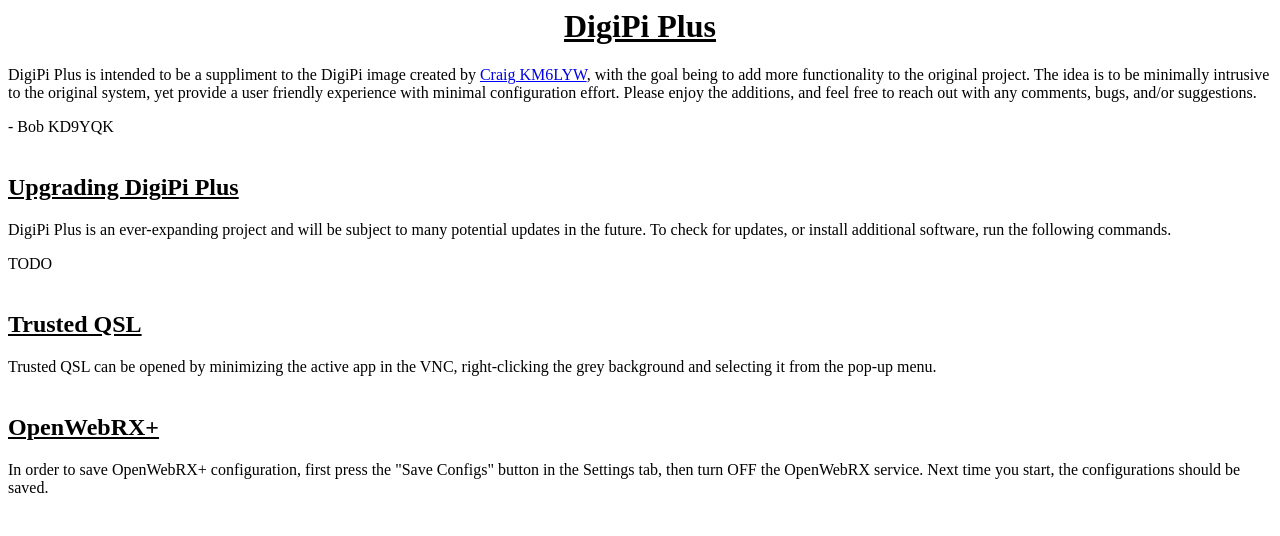
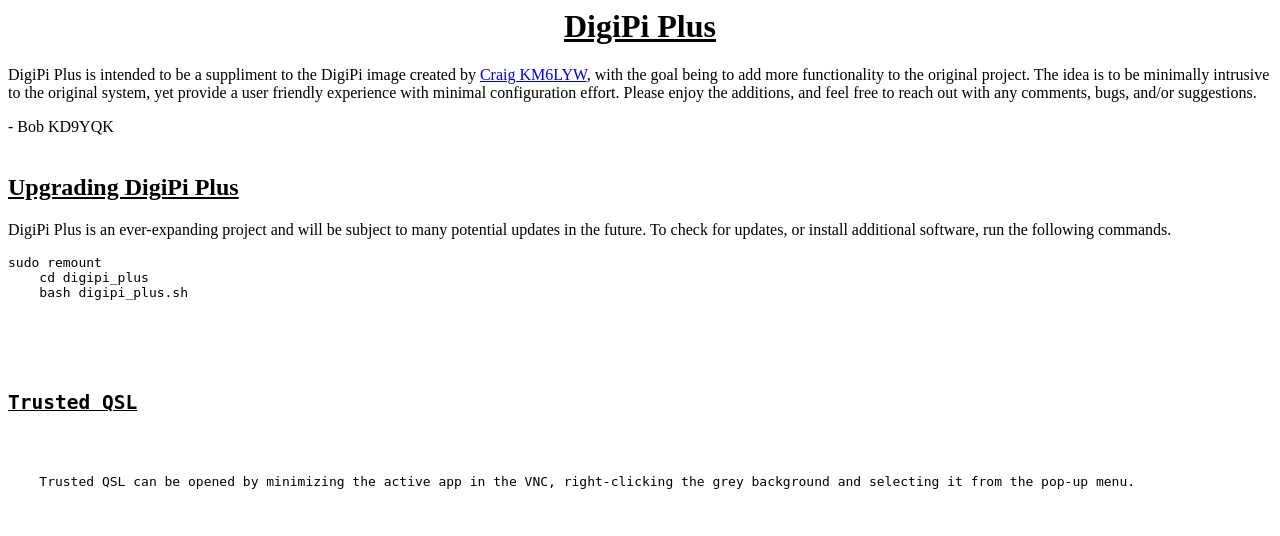
Before and after one commit to KD9YQK/digipi_plus, a PHP site: page /help/index.php in a window 1280 px wide. Shown: the top 536 px of the page. Run offline with PHP 8.4, Linux system fonts and the light colour scheme.

Commit message:
Added codeblock for update instructions

```diff
--- a/www/help/index.php
+++ b/www/help/index.php
@@ -13,7 +13,10 @@
 <h2><u>Upgrading DigiPi Plus</u></h2>
 <p>
     DigiPi Plus is an ever-expanding project and will be subject to many potential updates in the future. To check for updates, or install additional software, run the following commands.
-<p>TODO
+<pre><code>sudo remount
+    cd digipi_plus
+    bash digipi_plus.sh
+</code>
 
 <br><br>
 <h2><u>Trusted QSL</u></h2>
```
